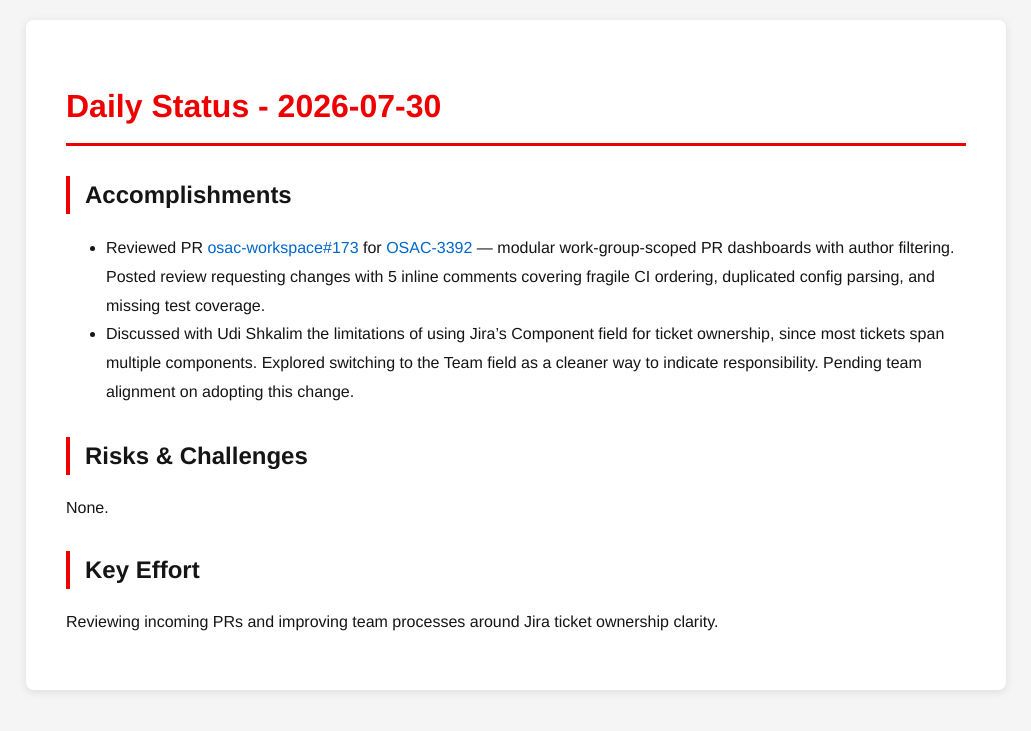
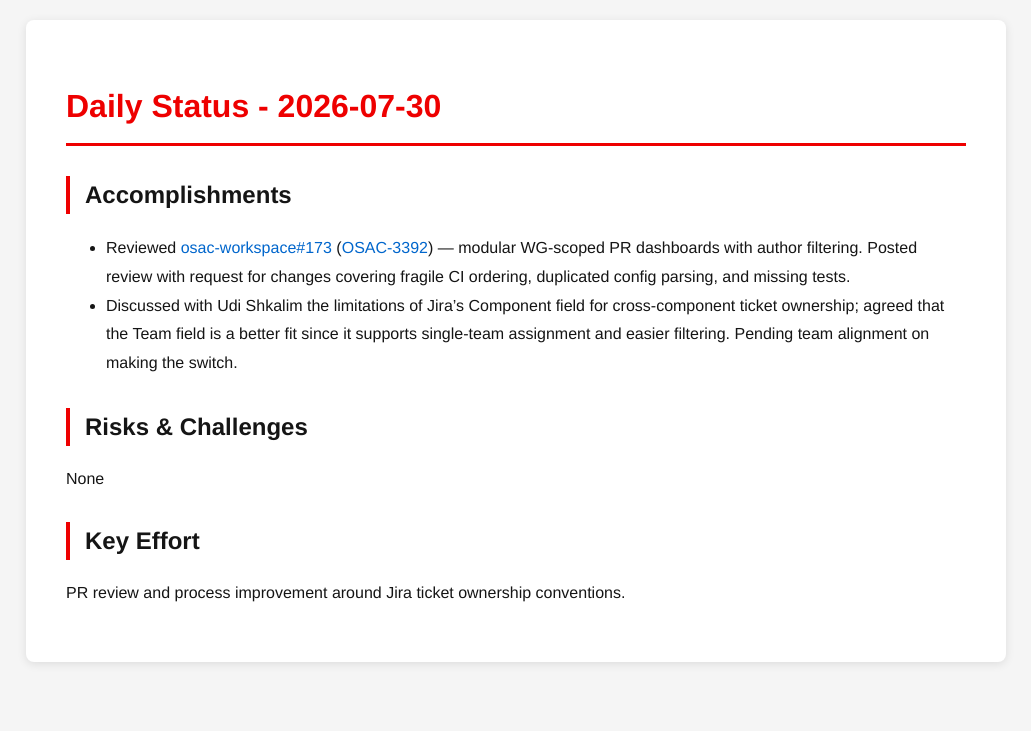
Before and after one commit to tzvatot/daily-status, a Jekyll site: the page built from 2026-07-30.md, in a window 1280 px wide. Shown: the top 731 px of the page, without its empty margins (124-1155 px from the left). Built offline with Jekyll 4.4.1, drawn with Linux system fonts in a browser that asks for light colours.

Commit message:
Daily status update - 2026-07-30

```diff
--- a/2026-07-30.md
+++ b/2026-07-30.md
@@ -7,11 +7,11 @@
 # Daily Status - 2026-07-30
 
 ## Accomplishments
-- Reviewed PR [osac-workspace#173](https://github.com/osac-project/osac-workspace/pull/173) for [OSAC-3392](https://redhat.atlassian.net/browse/OSAC-3392) — modular work-group-scoped PR dashboards with author filtering. Posted review requesting changes with 5 inline comments covering fragile CI ordering, duplicated config parsing, and missing test coverage.
-- Discussed with Udi Shkalim the limitations of using Jira's Component field for ticket ownership, since most tickets span multiple components. Explored switching to the Team field as a cleaner way to indicate responsibility. Pending team alignment on adopting this change.
+- Reviewed [osac-workspace#173](https://github.com/osac-project/osac-workspace/pull/173) ([OSAC-3392](https://redhat.atlassian.net/browse/OSAC-3392)) — modular WG-scoped PR dashboards with author filtering. Posted review with request for changes covering fragile CI ordering, duplicated config parsing, and missing tests.
+- Discussed with Udi Shkalim the limitations of Jira's Component field for cross-component ticket ownership; agreed that the Team field is a better fit since it supports single-team assignment and easier filtering. Pending team alignment on making the switch.
 
 ## Risks & Challenges
-None.
+None
 
 ## Key Effort
-Reviewing incoming PRs and improving team processes around Jira ticket ownership clarity.
+PR review and process improvement around Jira ticket ownership conventions.
```
